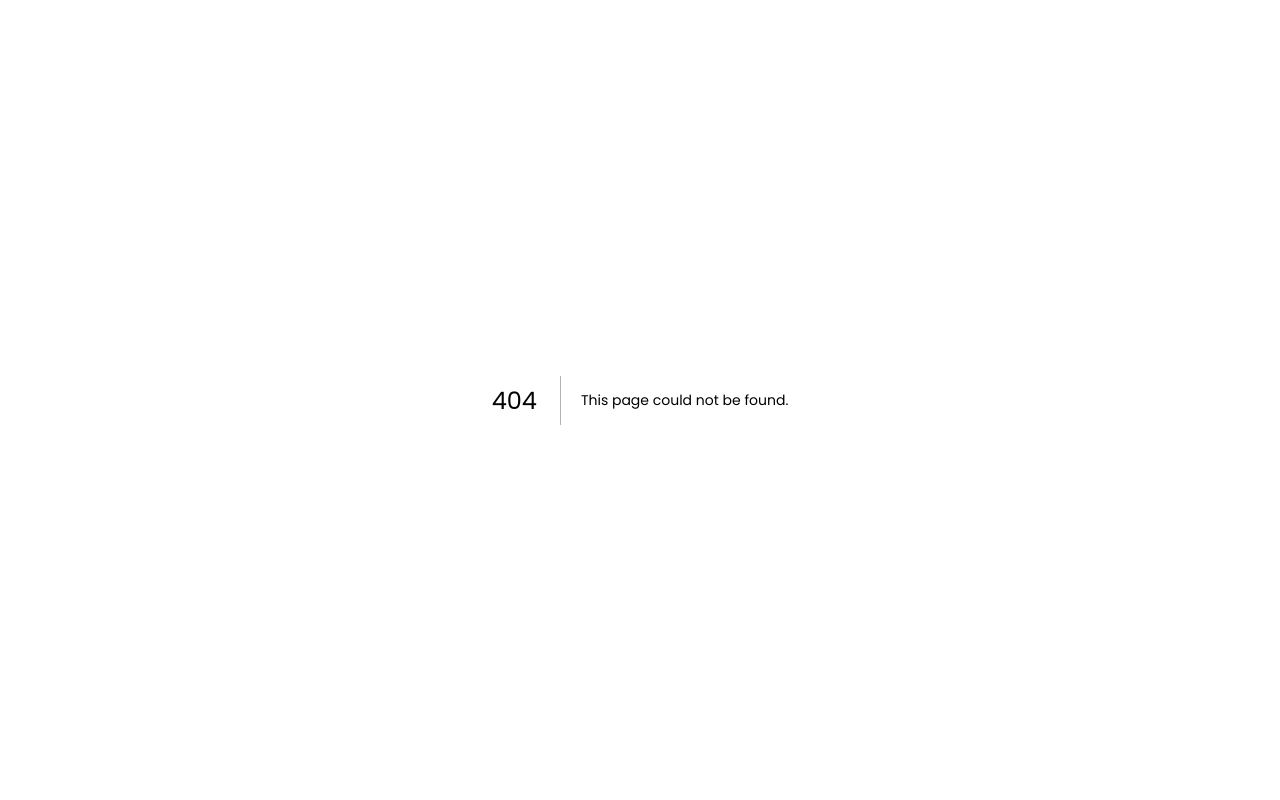
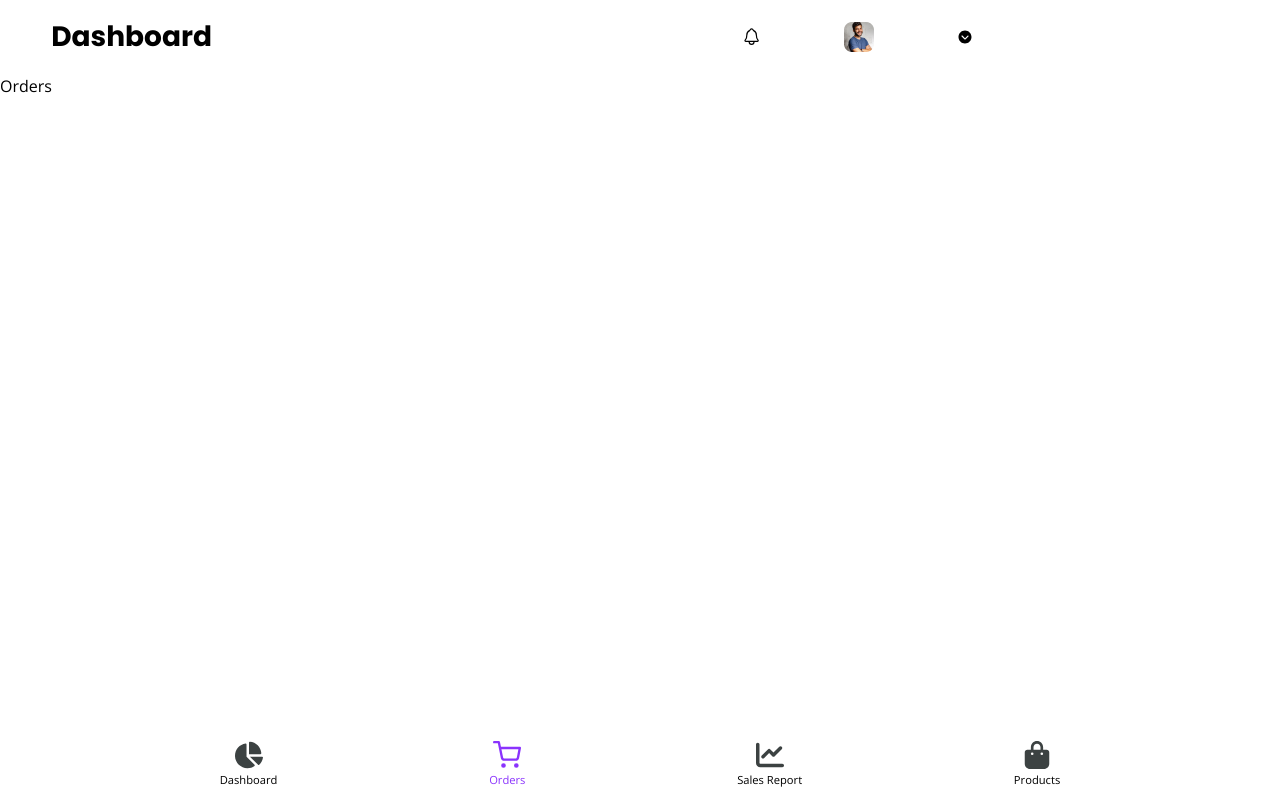
Before and after one commit to RPJ-Overseas-Exim/garment_website, a Next.js app: page /admin/dashboard/orders in a window 1280 px wide. Before the commit this address had no page. Built offline with nearby package versions, Linux system fonts and the light colour scheme; a web font is replaced by a local one.

Commit message:
added sidebar and some minor fixes with layout

```diff
--- a/app/(user)/layout.tsx
+++ b/app/(user)/layout.tsx
@@ -1,6 +1,6 @@
-import "../globals.css";
 import Navbar from "@/libs/components/Navbar/Navbar";
 import Footer from "@/libs/components/Footer/Footer";
+import "./userGlobal.css";
 
 export default function layoutUser({
   children,
--- /dev/null
+++ b/app/(user)/userGlobal.css
@@ -0,0 +1,5 @@
+body {
+  display: grid;
+  min-height: 100dvh;
+  position: relative;
+}
--- a/app/admin/dashboard/layout.tsx
+++ b/app/admin/dashboard/layout.tsx
@@ -1,4 +1,5 @@
 import AdminNavbar from "@/libs/components/AdminNavbar/AdminNavbar";
+import AdminSidebar from "@/libs/components/AdminSidebar/AdminSidebar";
 
 export const metadata = {
   title: "Dashboard",
@@ -7,12 +8,12 @@ export default function layout({
   children,
 }: Readonly<{ children: React.ReactNode }>) {
   return (
-    <>
-      <aside>{/* side bar */}</aside>
-      <div>
+    <div className="flex h-dvh">
+      <AdminSidebar />
+      <div className="w-full lg:w-[80%]">
         <AdminNavbar />
         <main>{children}</main>
       </div>
-    </>
+    </div>
   );
 }
--- /dev/null
+++ b/app/admin/dashboard/orders/page.tsx
@@ -0,0 +1,3 @@
+export default function page() {
+  return <div>Orders</div>;
+}
--- /dev/null
+++ b/app/admin/dashboard/sales/page.tsx
@@ -0,0 +1,3 @@
+export default function page() {
+  return <div>Sales</div>;
+}
--- a/app/globals.css
+++ b/app/globals.css
@@ -16,8 +16,6 @@
   body {
     overflow-x: hidden;
     font-family: var(--body-font);
-    display: grid;
-    min-height: 100dvh;
   }
 
   h1,
--- a/libs/components/AdminNavbar/AdminNavbar.css
+++ b/libs/components/AdminNavbar/AdminNavbar.css
@@ -2,7 +2,7 @@
   display: flex;
   align-items: center;
   justify-content: center;
-  height: 120px;
+  padding: 1em 0;
 }
 
 .admin-navbar__nav {
@@ -11,6 +11,11 @@
   align-items: center;
   justify-content: space-between;
   width: 90%;
+
+  & h1 {
+    font-size: var(--text-2xl);
+    font-weight: bold;
+  }
 }
 
 .admin-navbar-options {
@@ -23,6 +28,7 @@
 }
 
 .admin-navbar-options__image {
+  position: relative;
   width: 30px;
   height: 30px;
 }
@@ -35,6 +41,7 @@
 /* .dropdown css */
 .dropdown {
   position: relative;
+  display: flex;
 }
 
 .dropdown-menu {
@@ -45,12 +52,15 @@
   border-radius: 0.5rem;
   padding: 0.4rem;
   display: none;
+  background-color: white;
 
   flex-direction: column;
   gap: 0.2rem;
   max-height: 7rem;
   overflow-y: auto;
   width: max-content;
+  -ms-overflow-style: none;
+  scrollbar-width: none;
 
   transition: opacity 150ms ease-in-out, transform 150ms ease-in-out;
   opacity: 0;
@@ -58,11 +68,16 @@
   pointer-events: none;
 }
 
+.dropdown-menu::-webkit-scrollbar {
+  display: none;
+}
+
 .dropdown-menu > span {
   display: flex;
   align-items: center;
   gap: 0.2rem;
 }
+
 .dropdown-menu > hr {
   width: 100%;
   border: 1px solid var(--text-regular);
--- /dev/null
+++ b/libs/components/AdminSidebar/AdminSidebar.css
@@ -0,0 +1,96 @@
+.admin-sidebar {
+  position: fixed;
+  bottom: 0;
+  width: 100%;
+  background-color: white;
+}
+
+.sidebar__title {
+  display: none;
+}
+
+.sidebar__nav ul {
+  padding: 0.7em 0.5em;
+  display: flex;
+  justify-content: space-evenly;
+  align-items: center;
+}
+
+.aside__nav-item {
+  display: flex;
+  align-items: center;
+  flex-direction: column;
+  & svg {
+    font-size: var(--text-2xl);
+    margin-bottom: 0.2rem;
+    color: var(--text-dark);
+  }
+  & span {
+    font-size: var(--text-xs);
+  }
+}
+
+.active--nav-item {
+  color: var(--text-purple);
+  & svg {
+    color: var(--text-purple);
+  }
+}
+
+@media only screen and (--viewport-large) {
+  .admin-sidebar {
+    position: relative;
+    width: 20%;
+    border-right: 1px solid var(--text-gray);
+  }
+
+  .aside__nav-item {
+    flex-direction: row;
+    justify-content: start;
+    gap: 1em;
+    color: var(--text-dark);
+
+    & svg {
+      font-size: var(--text-xl);
+    }
+
+    & span {
+      font-size: var(--text-sm);
+      font-weight: bolder;
+    }
+  }
+
+  .sidebar__nav {
+    & ul {
+      flex-direction: column;
+      align-items: flex-start;
+    }
+    & li {
+      width: 80%;
+      margin-inline: auto;
+      background-color: var(--bg-light);
+      margin-bottom: 1em;
+      border-radius: 0.7em;
+      padding: 0.7em 1em;
+    }
+    & .active--nav-item {
+      background-color: var(--text-purple);
+      & svg {
+        color: white;
+      }
+
+      & a {
+        color: white;
+      }
+    }
+  }
+
+  .sidebar__title {
+    display: block;
+    font-size: var(--text-xl);
+    width: 80%;
+    padding: 0.5rem;
+    font-weight: bolder;
+    margin: 1em auto;
+  }
+}
--- /dev/null
+++ b/libs/components/AdminSidebar/AdminSidebar.tsx
@@ -0,0 +1,57 @@
+"use client";
+import { FaChartPie } from "react-icons/fa";
+import "./AdminSidebar.css";
+import { FiShoppingCart } from "react-icons/fi";
+import { FaBagShopping } from "react-icons/fa6";
+import { FaChartLine } from "react-icons/fa6";
+import Link from "next/link";
+import { usePathname } from "next/navigation";
+
+export default function AdminSidebar() {
+  const path = usePathname();
+  return (
+    <aside className="admin-sidebar">
+      <h1 className="sidebar__title">RPJ Garments</h1>
+      <nav className="sidebar__nav">
+        <ul>
+          <li
+            className={
+              (path === "/admin/dashboard" && "active--nav-item") || ""
+            }
+          >
+            <Link href="/" className="aside__nav-item">
+              <FaChartPie className="nav-item__active" /> <span>Dashboard</span>
+            </Link>
+          </li>
+          <li
+            className={
+              (path === "/admin/dashboard/orders" && "active--nav-item") || ""
+            }
+          >
+            <Link href="/" className="aside__nav-item">
+              <FiShoppingCart /> <span>Orders</span>
+            </Link>
+          </li>
+          <li
+            className={
+              (path === "/admin/dashboard/sales" && "active--nav-item") || ""
+            }
+          >
+            <Link href="/" className="aside__nav-item">
+              <FaChartLine /> <span>Sales Report</span>
+            </Link>
+          </li>
+          <li
+            className={
+              (path === "/admin/dashboard/products" && "active--nav-item") || ""
+            }
+          >
+            <Link href="/" className="aside__nav-item">
+              <FaBagShopping /> <span>Products</span>
+            </Link>
+          </li>
+        </ul>
+      </nav>
+    </aside>
+  );
+}
--- a/libs/components/ImageSlider/ImageSlider.css
+++ b/libs/components/ImageSlider/ImageSlider.css
@@ -21,6 +21,7 @@
 .slider__image {
   width: 100%;
   aspect-ratio: 16 / 9;
+  min-height: 25vh;
   object-fit: cover;
   transition: all 0.3s;
 }
```
